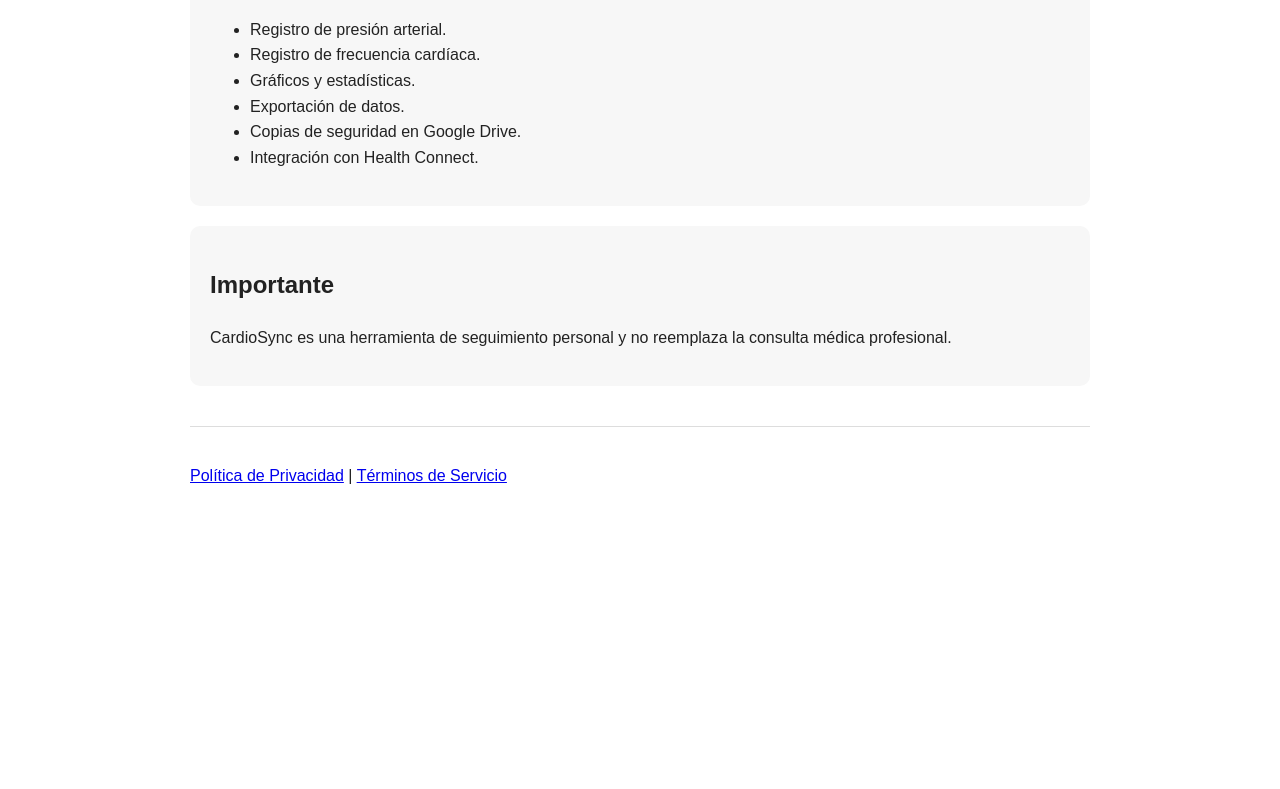
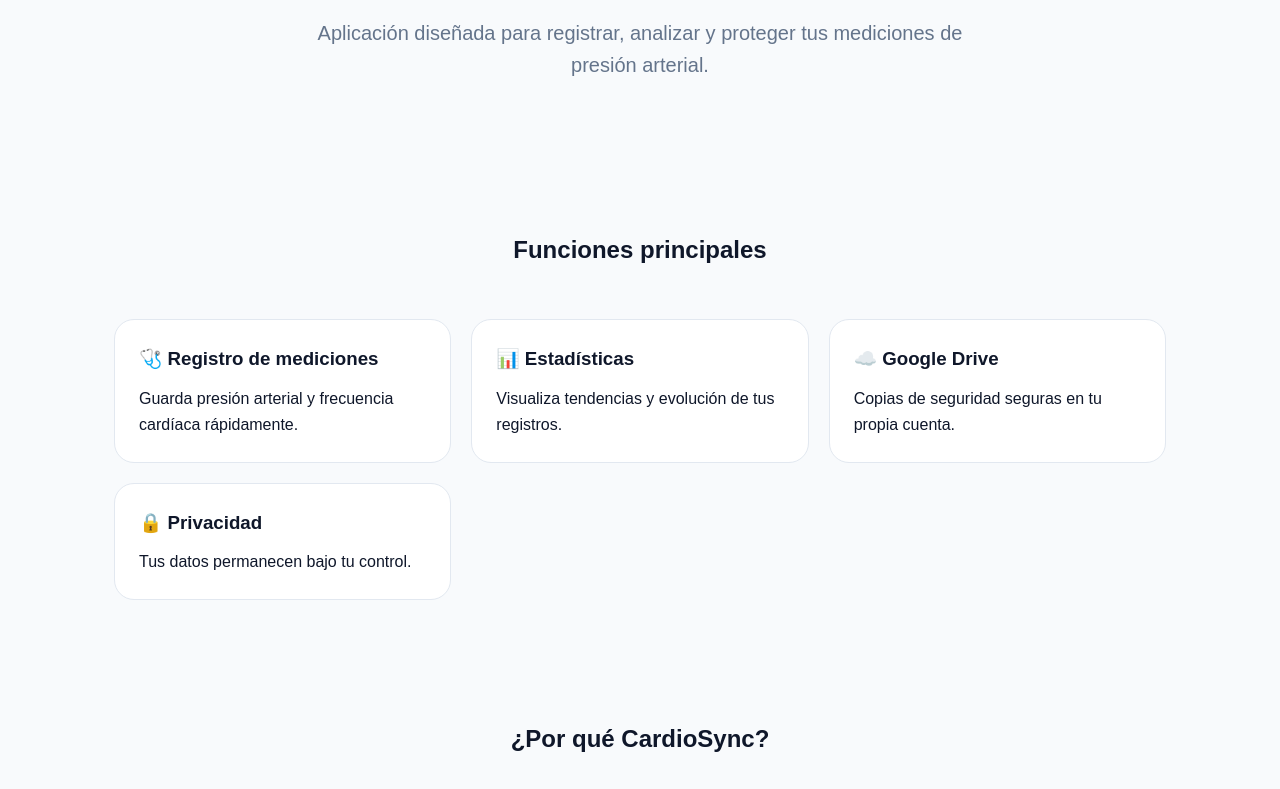
Before and after one commit to lucas0706/cardiosync-site, a plain HTML site: page index.html in a window 1280 px wide. Shown: the part 241-1030 px from the top of the page. Before the commit the page ends 800 px from the top, so only its background shows below. Drawn offline with Linux system fonts and the light colour scheme.

Commit message:
Refactor index.html for improved layout and content
Updated the layout and content of the CardioSync webpage, enhancing readability and structure.

```diff
--- a/index.html
+++ b/index.html
@@ -3,73 +3,234 @@
 <head>
 <meta charset="UTF-8">
 <meta name="viewport" content="width=device-width, initial-scale=1.0">
+
 <title>CardioSync</title>
 
 <style>
-body{
-font-family:Arial,sans-serif;
-max-width:900px;
-margin:auto;
-padding:20px;
-line-height:1.6;
-color:#222;
+
+:root{
+  --primary:#2563EB;
+  --primary-light:#DBEAFE;
+  --bg:#F8FAFC;
+  --card:#FFFFFF;
+  --text:#0F172A;
+  --muted:#64748B;
+  --border:#E2E8F0;
 }
 
-h1{
-color:#0F766E;
+*{
+  margin:0;
+  padding:0;
+  box-sizing:border-box;
+}
+
+body{
+  font-family:Arial,sans-serif;
+  background:var(--bg);
+  color:var(--text);
+  line-height:1.6;
+}
+
+.container{
+  width:100%;
+  max-width:1100px;
+  margin:auto;
+  padding:0 24px;
+}
+
+.hero{
+  text-align:center;
+  padding:90px 20px;
+}
+
+.badge{
+  display:inline-block;
+  background:var(--primary-light);
+  color:var(--primary);
+  padding:8px 16px;
+  border-radius:999px;
+  font-size:14px;
+  margin-bottom:20px;
+}
+
+.hero h1{
+  font-size:56px;
+  margin-bottom:20px;
+}
+
+.hero p{
+  max-width:700px;
+  margin:auto;
+  color:var(--muted);
+  font-size:20px;
+}
+
+.features{
+  display:grid;
+  grid-template-columns:repeat(auto-fit,minmax(250px,1fr));
+  gap:20px;
+  margin-top:50px;
 }
 
 .card{
-background:#f7f7f7;
-padding:20px;
-border-radius:10px;
-margin-top:20px;
+  background:white;
+  border:1px solid var(--border);
+  border-radius:20px;
+  padding:24px;
 }
 
-footer{
-margin-top:40px;
-padding-top:20px;
-border-top:1px solid #ddd;
+.card h3{
+  margin-bottom:12px;
 }
+
+.section{
+  padding:60px 0;
+}
+
+.section-title{
+  text-align:center;
+  margin-bottom:40px;
+}
+
+.cta{
+  text-align:center;
+  padding:60px 20px;
+}
+
+.button{
+  display:inline-block;
+  background:var(--primary);
+  color:white;
+  text-decoration:none;
+  padding:14px 24px;
+  border-radius:12px;
+  margin-top:20px;
+}
+
+.footer{
+  text-align:center;
+  padding:40px 20px;
+  border-top:1px solid var(--border);
+  margin-top:60px;
+}
+
+.footer a{
+  text-decoration:none;
+  color:var(--primary);
+  margin:0 10px;
+}
+
 </style>
 </head>
 
 <body>
 
-<h1>CardioSync</h1>
+<section class="hero">
+
+<div class="container">
+
+<div class="badge">
+Salud Cardiovascular
+</div>
+
+<h1>❤️ CardioSync</h1>
 
 <p>
-Aplicación móvil para el registro, seguimiento y análisis de presión arterial y otros indicadores de salud cardiovascular.
+Aplicación diseñada para registrar, analizar y proteger
+tus mediciones de presión arterial.
 </p>
 
+</div>
+
+</section>
+
+<section class="section">
+
+<div class="container">
+
+<h2 class="section-title">
+Funciones principales
+</h2>
+
+<div class="features">
+
 <div class="card">
-<h2>Funciones principales</h2>
-
-<ul>
-<li>Registro de presión arterial.</li>
-<li>Registro de frecuencia cardíaca.</li>
-<li>Gráficos y estadísticas.</li>
-<li>Exportación de datos.</li>
-<li>Copias de seguridad en Google Drive.</li>
-<li>Integración con Health Connect.</li>
-</ul>
+<h3>🩺 Registro de mediciones</h3>
+<p>
+Guarda presión arterial y frecuencia cardíaca rápidamente.
+</p>
 </div>
 
 <div class="card">
-<h2>Importante</h2>
-
+<h3>📊 Estadísticas</h3>
 <p>
-CardioSync es una herramienta de seguimiento personal y no reemplaza la consulta médica profesional.
+Visualiza tendencias y evolución de tus registros.
 </p>
 </div>
 
-<footer>
+<div class="card">
+<h3>☁️ Google Drive</h3>
+<p>
+Copias de seguridad seguras en tu propia cuenta.
+</p>
+</div>
+
+<div class="card">
+<h3>🔒 Privacidad</h3>
+<p>
+Tus datos permanecen bajo tu control.
+</p>
+</div>
+
+</div>
+
+</div>
+
+</section>
+
+<section class="section">
+
+<div class="container">
+
+<h2 class="section-title">
+¿Por qué CardioSync?
+</h2>
+
+<div class="card">
 
 <p>
-<a href="privacy.html">Política de Privacidad</a>
-|
-<a href="terms.html">Términos de Servicio</a>
+CardioSync fue desarrollado para ayudar a los usuarios
+a mantener un historial organizado de sus mediciones
+cardiovasculares, facilitando el seguimiento a largo plazo.
 </p>
+
+</div>
+
+</div>
+
+</section>
+
+<section class="cta">
+
+<h2>
+Tus datos, siempre protegidos
+</h2>
+
+<p>
+Respaldo local y en Google Drive.
+</p>
+
+</section>
+
+<footer class="footer">
+
+<a href="privacy.html">
+Política de privacidad
+</a>
+
+<a href="terms.html">
+Términos de servicio
+</a>
 
 </footer>
 
```
